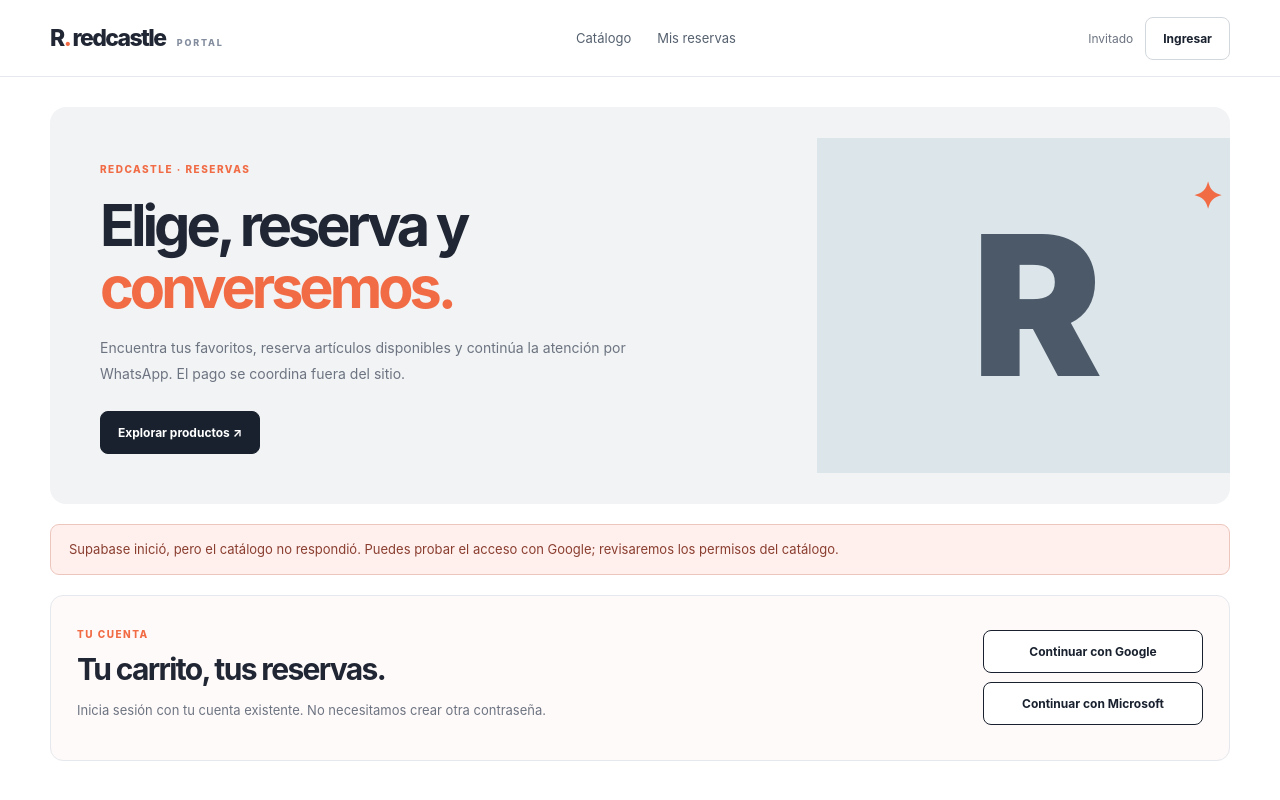
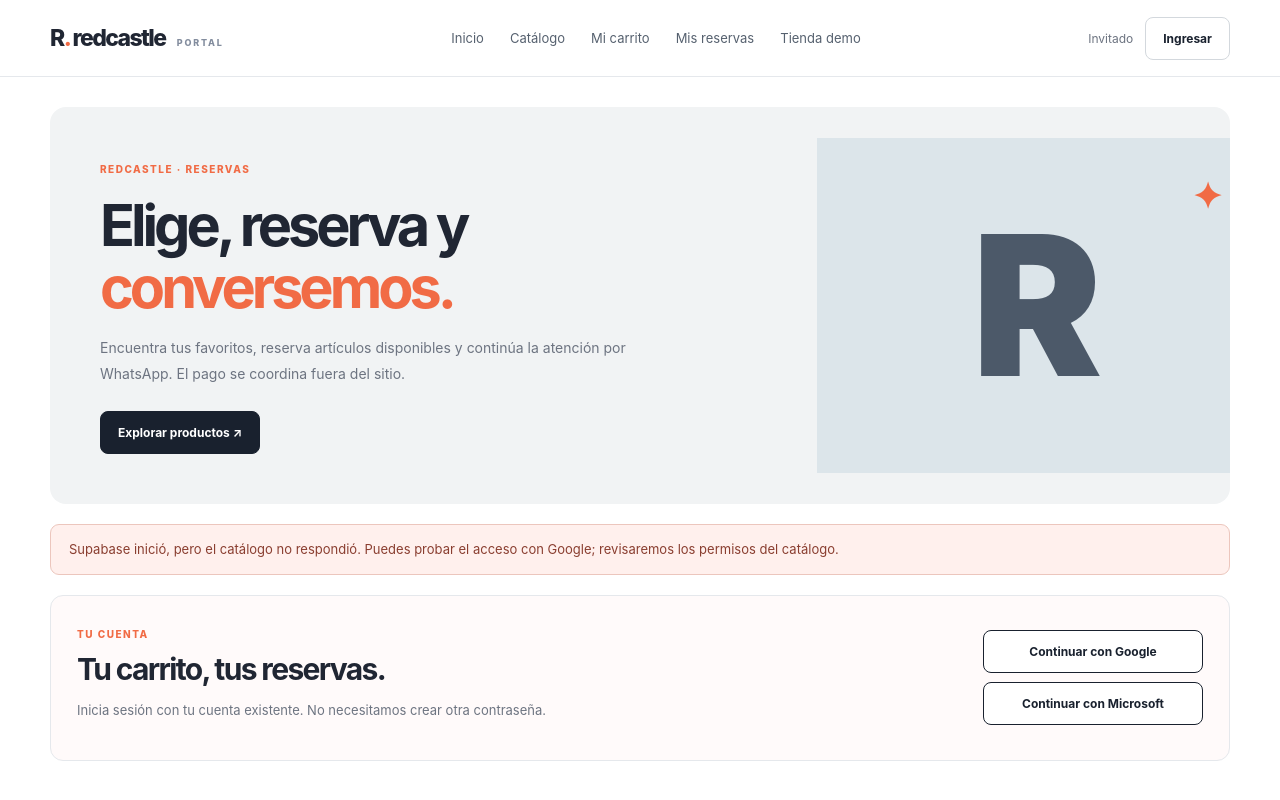
Before and after one commit to ICristhian/redcastle.marketplace, a website: page public/portal.html in a window 1280 px wide. Shown: the top 800 px of the page. Drawn offline with Linux system fonts and the light colour scheme; no server answers.

Commit message:
feat(navigation): add portal home, cart and history anchors and clear reserve flow

```diff
--- a/public/portal.html
+++ b/public/portal.html
@@ -3,10 +3,10 @@
 <meta name="robots" content="noindex,nofollow"><title>Portal de reservas | Redcastle</title>
 <link rel="stylesheet" href="/css/portal.css">
 <script type="module" src="/js/portal.js"></script></head>
-<body><header class="site-header"><div class="wrap nav"><a class="brand" href="/">R<span>.</span> redcastle <small>PORTAL</small></a>
-<nav aria-label="Navegación"><a href="#catalogo">Catálogo</a><a href="#reservas">Mis reservas</a><a href="/admin.html" id="adminLink" hidden>Administración</a></nav>
+<body><header class="site-header"><div class="wrap nav"><a class="brand" href="#inicio">R<span>.</span> redcastle <small>PORTAL</small></a>
+<nav aria-label="Navegación"><a href="#inicio">Inicio</a><a href="#catalogo">Catálogo</a><a href="#carrito">Mi carrito</a><a href="#reservas">Mis reservas</a><a href="/">Tienda demo</a><a href="/admin.html" id="adminLink" hidden>Administración</a></nav>
 <div class="user-actions"><span id="userLabel" class="dim">Invitado</span><button class="button secondary" id="signIn" type="button">Ingresar</button><button class="button secondary" id="signOut" type="button" hidden>Salir</button></div></div></header>
-<main class="wrap"><div class="banner"><div><span class="eyebrow">REDCASTLE · RESERVAS</span><h1>Elige, reserva y <em>conversemos.</em></h1><p>Encuentra tus favoritos, reserva artículos disponibles y continúa la atención por WhatsApp. El pago se coordina fuera del sitio.</p>
+<main class="wrap"><div class="banner" id="inicio"><div><span class="eyebrow">REDCASTLE · RESERVAS</span><h1>Elige, reserva y <em>conversemos.</em></h1><p>Encuentra tus favoritos, reserva artículos disponibles y continúa la atención por WhatsApp. El pago se coordina fuera del sitio.</p>
 <a href="#catalogo" class="button primary">Explorar productos ↗</a></div><div class="banner-mark" aria-hidden="true">R<span>✦</span></div></div>
 <div class="notice" id="setupNotice" role="status">Preparando conexión al sistema de reservas…</div>
 <section id="authSection" class="card auth-section"><div><span class="eyebrow">TU CUENTA</span><h2>Tu carrito, tus reservas.</h2><p>Inicia sesión con tu cuenta existente. No necesitamos crear otra contraseña.</p></div><div class="auth-buttons"><button id="googleLogin" class="button social" type="button">Continuar con Google</button><button id="microsoftLogin" class="button social" type="button">Continuar con Microsoft</button></div></section>
@@ -16,7 +16,7 @@
 <select id="sort" aria-label="Ordenar"><option value="name">Nombre</option><option value="price-low">Menor precio</option><option value="price-high">Mayor precio</option></select></div>
 <div id="catalogGrid" class="product-grid" aria-live="polite"><div class="empty">El catálogo se mostrará cuando se conecte la base de datos.</div></div></section>
 <section class="two-col"><div class="card cart-card" id="carrito"><div class="section-head"><div><span class="eyebrow">TU SELECCIÓN</span><h2>Carrito personal</h2></div><span class="counter" id="cartCount">0</span></div><div id="cartItems" class="stack"><p class="dim">Inicia sesión para consultar tu carrito.</p></div>
-<div class="subtotal"><span>Subtotal referencial</span><strong id="cartTotal">S/ 0.00</strong></div><button id="reserve" class="button primary full" type="button" disabled>Solicitar reserva ↗</button><p class="fine">El inventario se valida al reservar. Una reserva pendiente expira a las 24 horas si no se confirma.</p></div>
+<div class="subtotal"><span>Subtotal referencial</span><strong id="cartTotal">S/ 0.00</strong></div><button id="reserve" class="button primary full" type="button" disabled>Solicitar reserva ↗</button><p class="fine">Al solicitar la reserva se validará el inventario de Supabase, se apartarán las unidades y se abrirá WhatsApp con el código. No se procesan pagos en esta web.</p></div>
 <div class="card" id="reservas"><span class="eyebrow">HISTORIAL</span><h2>Mis reservas</h2><div id="reservationList" class="stack"><p class="dim">Inicia sesión para ver tus reservas.</p></div></div></section>
 <section class="footer-note"><strong>Reservas, no pagos en línea.</strong><span>WhatsApp se abrirá con el código de reserva. El envío del mensaje requiere tu confirmación; no compartas datos bancarios en este portal.</span></section>
 </main><footer class="wrap site-footer">© Redcastle Marketplace · Portal de reservas · El acceso y disponibilidad dependen de la base de datos configurada.</footer>
```
